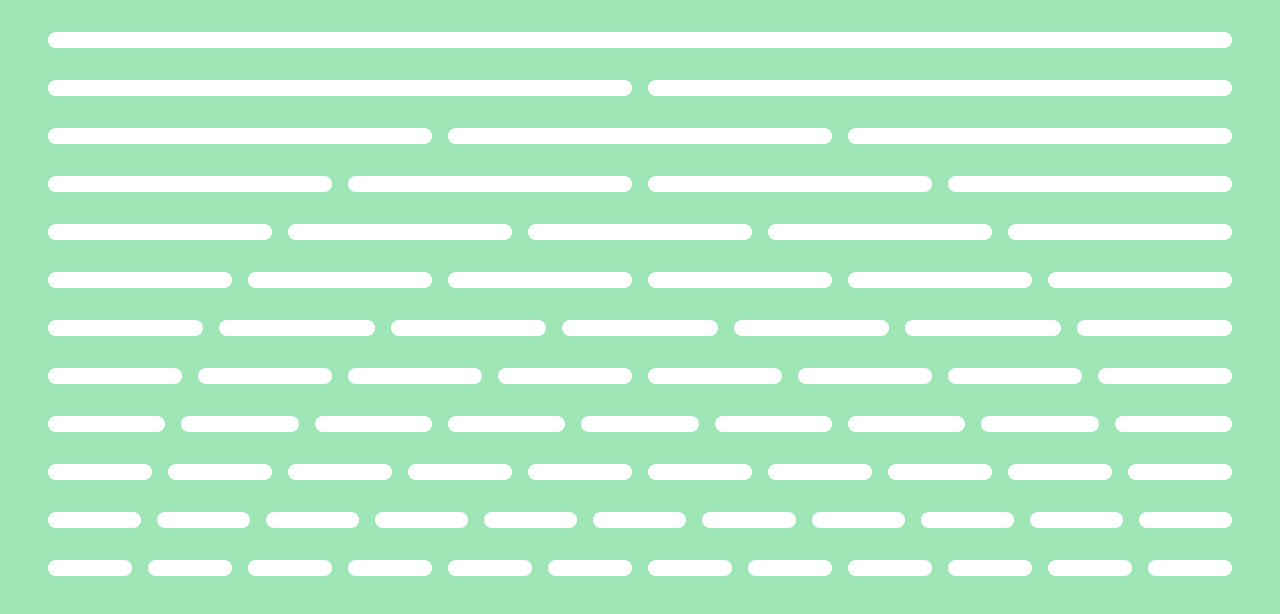
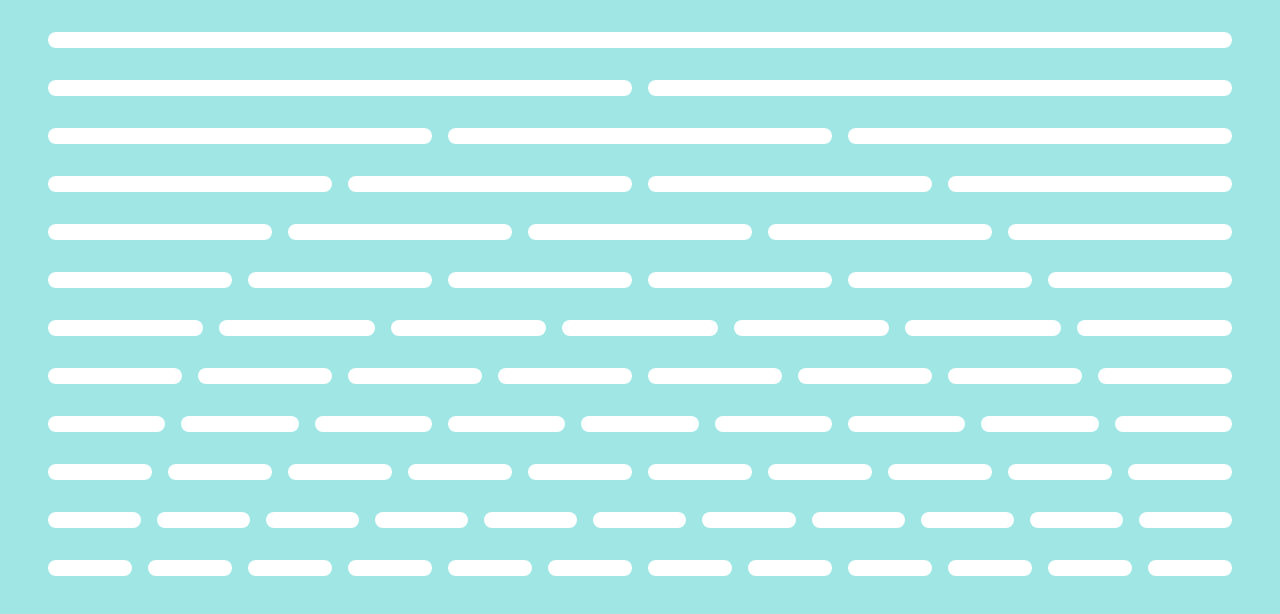
Before and after one commit to dustin-archive/taffy-demo, a website: page index.html in a window 1280 px wide. Drawn offline with Linux system fonts and the light colour scheme.

Commit message:
re-compile

```diff
--- a/index.css
+++ b/index.css
@@ -142,7 +142,7 @@
 }
 
 body {
-  background-color: rgba(0, 191, 64, 0.375);
+  background-color: rgba(0, 191, 187, 0.375);
 }
 
 .grid+ .grid {
```
